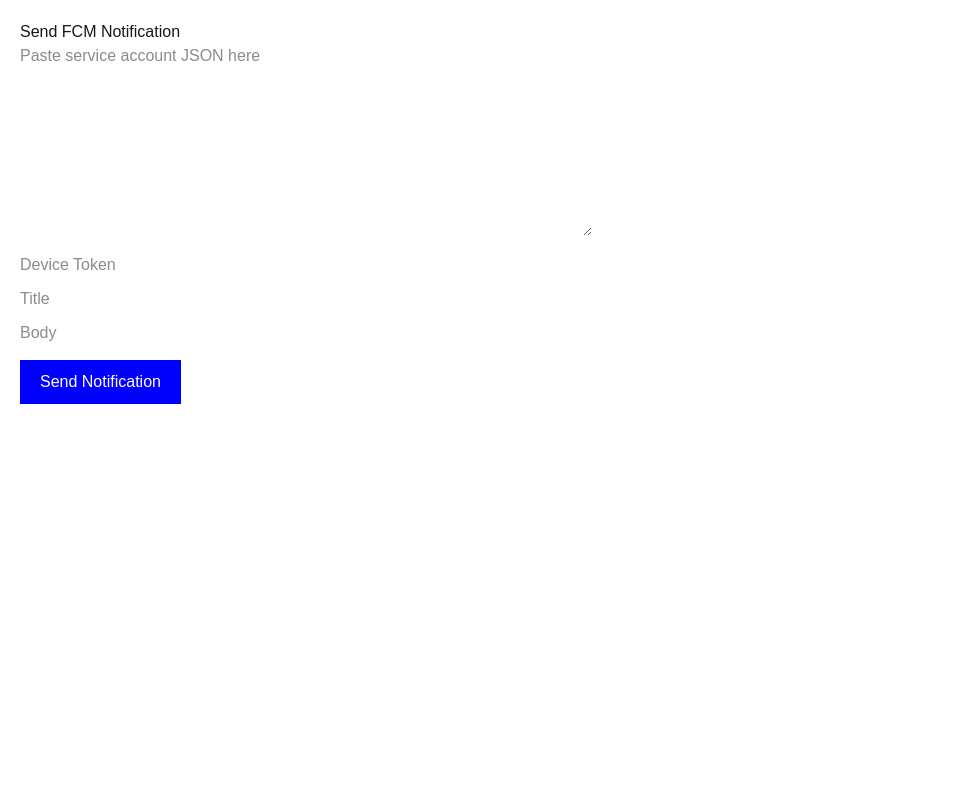
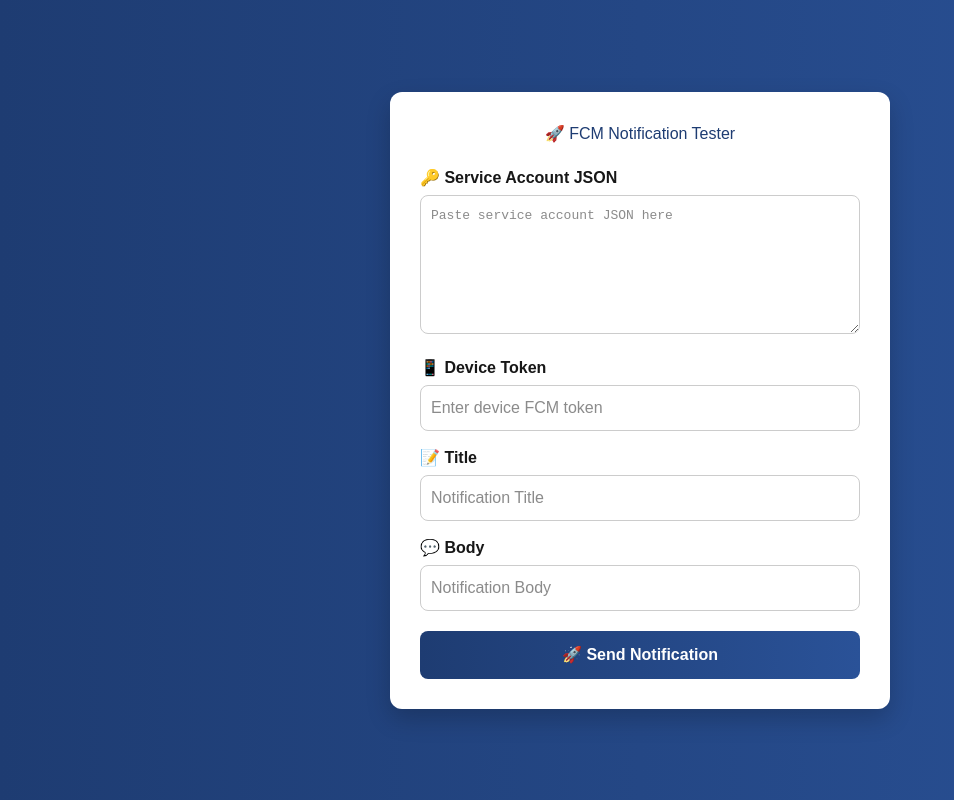
Before and after one commit to abhikashyap2698-netizen/fcm-test, a Next.js app: page / in a window 1280 px wide. Shown: the whole page, without its empty margins (0-954 px from the left). Built offline with nearby package versions, Linux system fonts and the light colour scheme.

Commit message:
fix:remove all things

```diff
--- a/src/pages/index.tsx
+++ b/src/pages/index.tsx
@@ -26,62 +26,135 @@ export default function Home() {
       } else {
         alert("❌ Error: " + JSON.stringify(data));
       }
-    } catch (err:any) {
+    } catch (err: any) {
       console.error(err);
       alert("Error: " + err.message);
     }
   };
 
   return (
-    <div style={{ padding: 20 }}>
-      <h1>Send FCM Notification</h1>
+    <div
+      style={{
+        minHeight: "100vh",
+        background: "linear-gradient(to right, #1e3c72, #2a5298)",
+        display: "flex",
+        alignItems: "center",
+        justifyContent: "center",
+        fontFamily: "Arial, sans-serif",
+        padding: "20px",
+      }}
+    >
+      <div
+        style={{
+          background: "#fff",
+          padding: "30px",
+          borderRadius: "12px",
+          width: "500px",
+          boxShadow: "0 10px 25px rgba(0,0,0,0.2)",
+        }}
+      >
+        <h1
+          style={{
+            textAlign: "center",
+            marginBottom: "20px",
+            color: "#1e3c72",
+          }}
+        >
+          🚀 FCM Notification Tester
+        </h1>
 
+        <label style={{ fontWeight: "bold", marginBottom: "5px", display: "block" }}>
+          🔑 Service Account JSON
+        </label>
         <textarea
           placeholder="Paste service account JSON here"
           value={json}
           onChange={(e) => setJson(e.target.value)}
-        rows={8}
-        cols={60}
+          rows={6}
+          style={{
+            width: "100%",
+            padding: "10px",
+            borderRadius: "8px",
+            border: "1px solid #ccc",
+            marginBottom: "15px",
+            fontFamily: "monospace",
+          }}
         />
-      <br />
 
+        <label style={{ fontWeight: "bold", marginBottom: "5px", display: "block" }}>
+          📱 Device Token
+        </label>
         <input
-        placeholder="Device Token"
+          placeholder="Enter device FCM token"
           value={token}
           onChange={(e) => setToken(e.target.value)}
-        style={{ width: "400px", marginTop: "10px" }}
+          style={{
+            width: "100%",
+            padding: "10px",
+            borderRadius: "8px",
+            border: "1px solid #ccc",
+            marginBottom: "15px",
+          }}
         />
-      <br />
 
+        <label style={{ fontWeight: "bold", marginBottom: "5px", display: "block" }}>
+          📝 Title
+        </label>
         <input
-        placeholder="Title"
+          placeholder="Notification Title"
           value={title}
           onChange={(e) => setTitle(e.target.value)}
-        style={{ width: "400px", marginTop: "10px" }}
+          style={{
+            width: "100%",
+            padding: "10px",
+            borderRadius: "8px",
+            border: "1px solid #ccc",
+            marginBottom: "15px",
+          }}
         />
-      <br />
 
+        <label style={{ fontWeight: "bold", marginBottom: "5px", display: "block" }}>
+          💬 Body
+        </label>
         <input
-        placeholder="Body"
+          placeholder="Notification Body"
           value={body}
           onChange={(e) => setBody(e.target.value)}
-        style={{ width: "400px", marginTop: "10px" }}
+          style={{
+            width: "100%",
+            padding: "10px",
+            borderRadius: "8px",
+            border: "1px solid #ccc",
+            marginBottom: "20px",
+          }}
         />
-      <br />
 
         <button
           onClick={sendNotification}
           style={{
-          marginTop: "15px",
-          padding: "10px 20px",
-          background: "blue",
+            width: "100%",
+            padding: "12px",
+            borderRadius: "8px",
+            background: "linear-gradient(to right, #1e3c72, #2a5298)",
             color: "white",
+            fontSize: "16px",
+            fontWeight: "bold",
             border: "none",
             cursor: "pointer",
+            transition: "0.3s",
           }}
+          onMouseOver={(e) =>
+            ((e.target as HTMLButtonElement).style.background =
+              "linear-gradient(to right, #2a5298, #1e3c72)")
+          }
+          onMouseOut={(e) =>
+            ((e.target as HTMLButtonElement).style.background =
+              "linear-gradient(to right, #1e3c72, #2a5298)")
+          }
         >
-        Send Notification
+          🚀 Send Notification
         </button>
+      </div>
     </div>
   );
 }
```
Lines whose indentation alone changed are shown as unchanged.
